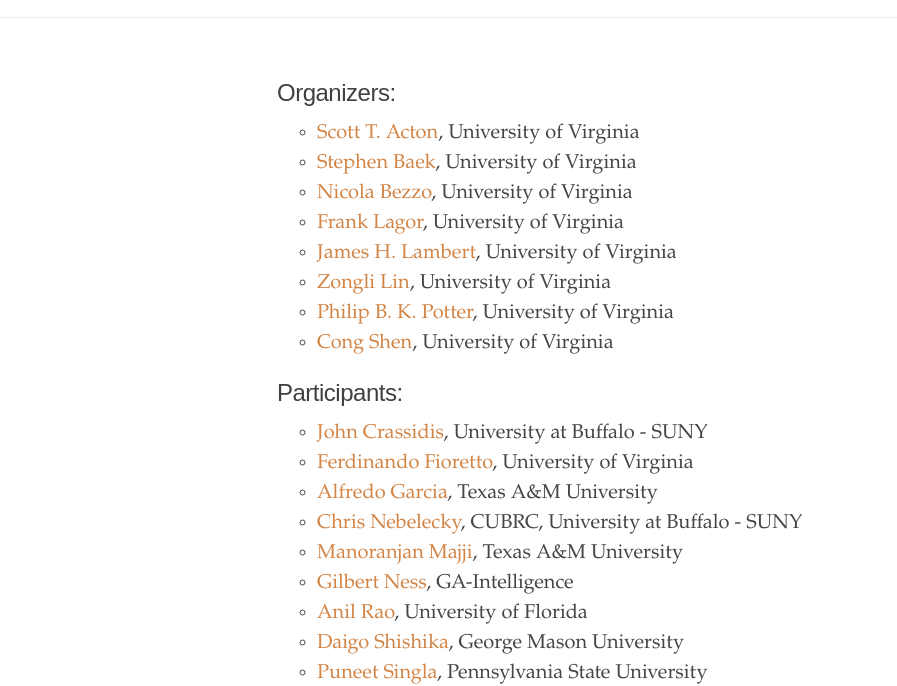
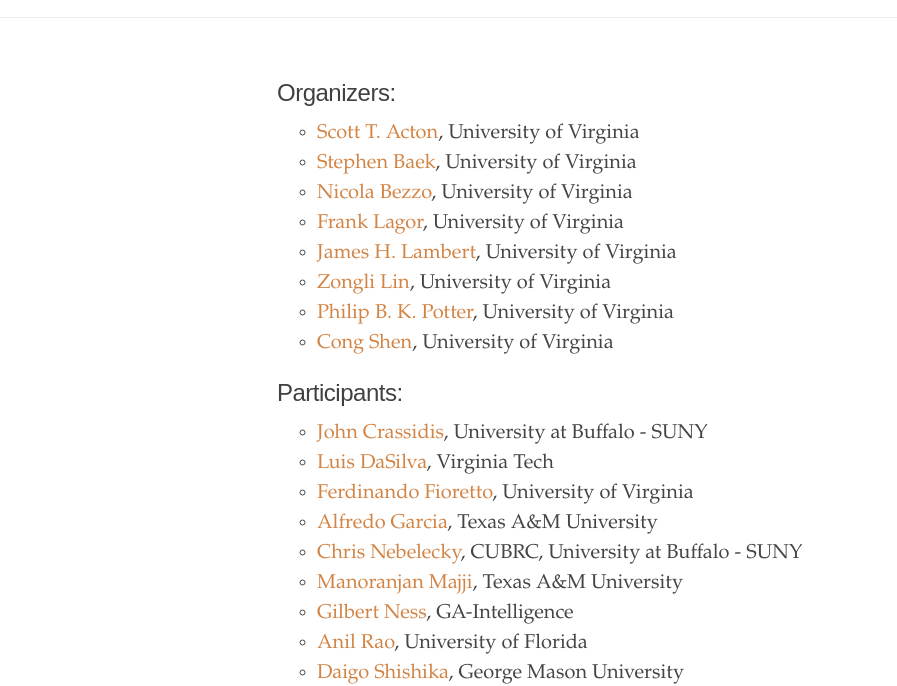
Before and after one commit to uva-aware/uva-aware.github.io, a plain HTML site: page participants.html in a window 1280 px wide. Shown: the part 119-805 px from the top of the page, without its empty margins (3-900 px from the left). Drawn offline with Linux system fonts and the light colour scheme.

Commit message:
Update participants.html

```diff
--- a/participants.html
+++ b/participants.html
@@ -160,6 +160,9 @@
       <a href="https://engineering.buffalo.edu/mechanical-aerospace/people/faculty/j-crassidis.html"> John Crassidis</a>, University at Buffalo - SUNY
     </li>
 	<li class="text-title">
+      <a href="https://ece.vt.edu/people/profile/dasilva.html"> Luis DaSilva</a>, Virginia Tech
+    </li>
+	<li class="text-title">
       <a href="https://nandofioretto.github.io/"> Ferdinando Fioretto</a>, University of Virginia
     </li>
 	<li class="text-title">
```
